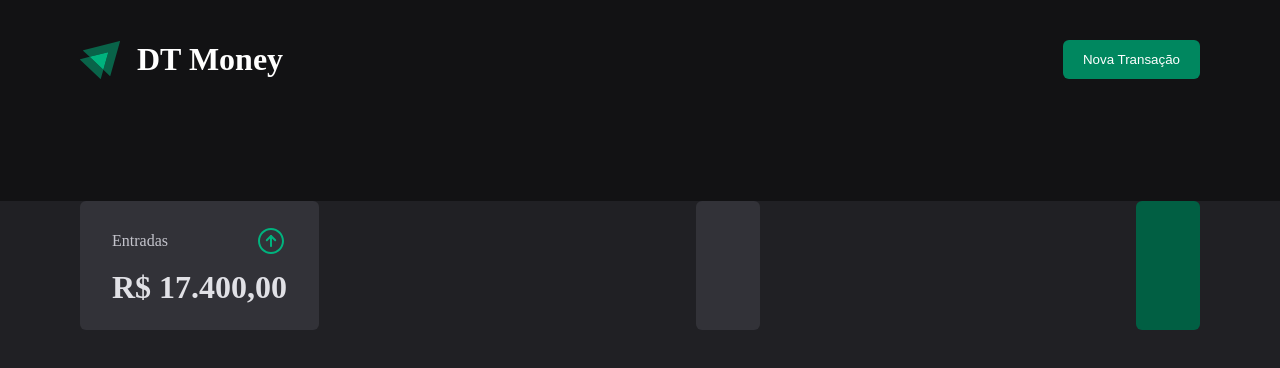
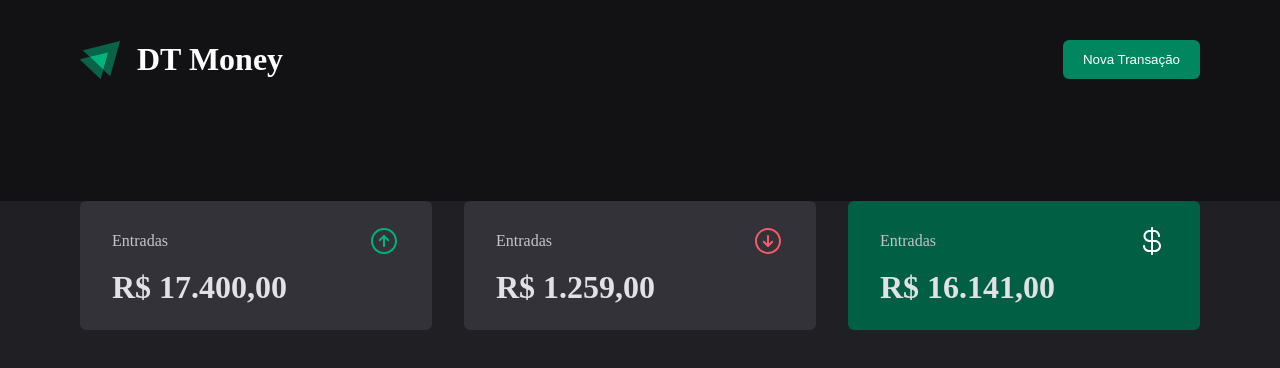
Before and after one commit to alexandrecabraldev/dt-money, a React (Vite) app: page / in a window 1280 px wide. Shown: the top 368 px of the page. Built offline with nearby package versions, Linux system fonts and the light colour scheme.

Commit message:
add summary complement

```diff
--- a/src/Components/Summary/index.tsx
+++ b/src/Components/Summary/index.tsx
@@ -1,5 +1,8 @@
 import { ContainerSummary, Container,TextValue } from "./style";
-import ArrowUp from "../../assets/arrowUp.svg"
+import ArrowUp from "../../assets/arrowUp.svg";
+import ArrowDown from "../../assets/arrowDown.svg";
+import Dollar from "../../assets/dollar.svg";
+
 
 export function Summary(){
     return (
@@ -13,11 +16,19 @@ export function Summary(){
             </Container>
 
             <Container>
-
+                <div>
+                    <span>Entradas</span>
+                    <img src={ArrowDown} alt="" />
+                </div>
+                <TextValue>R$ 1.259,00</TextValue>
             </Container>
 
             <Container colorBackground>
-
+                <div>
+                    <span>Entradas</span>
+                    <img src={Dollar} alt="" />
+                </div>
+                <TextValue>R$ 16.141,00</TextValue>
             </Container>
         </ContainerSummary>
 
--- a/src/Components/Summary/style.ts
+++ b/src/Components/Summary/style.ts
@@ -26,7 +26,7 @@ export const Container = styled.div<BackgroundColorType>`
 
     div{
         display: flex;
-        justify-content: space-between;
+        gap: 12.5rem;
         align-items: center;
 
         span{
```
